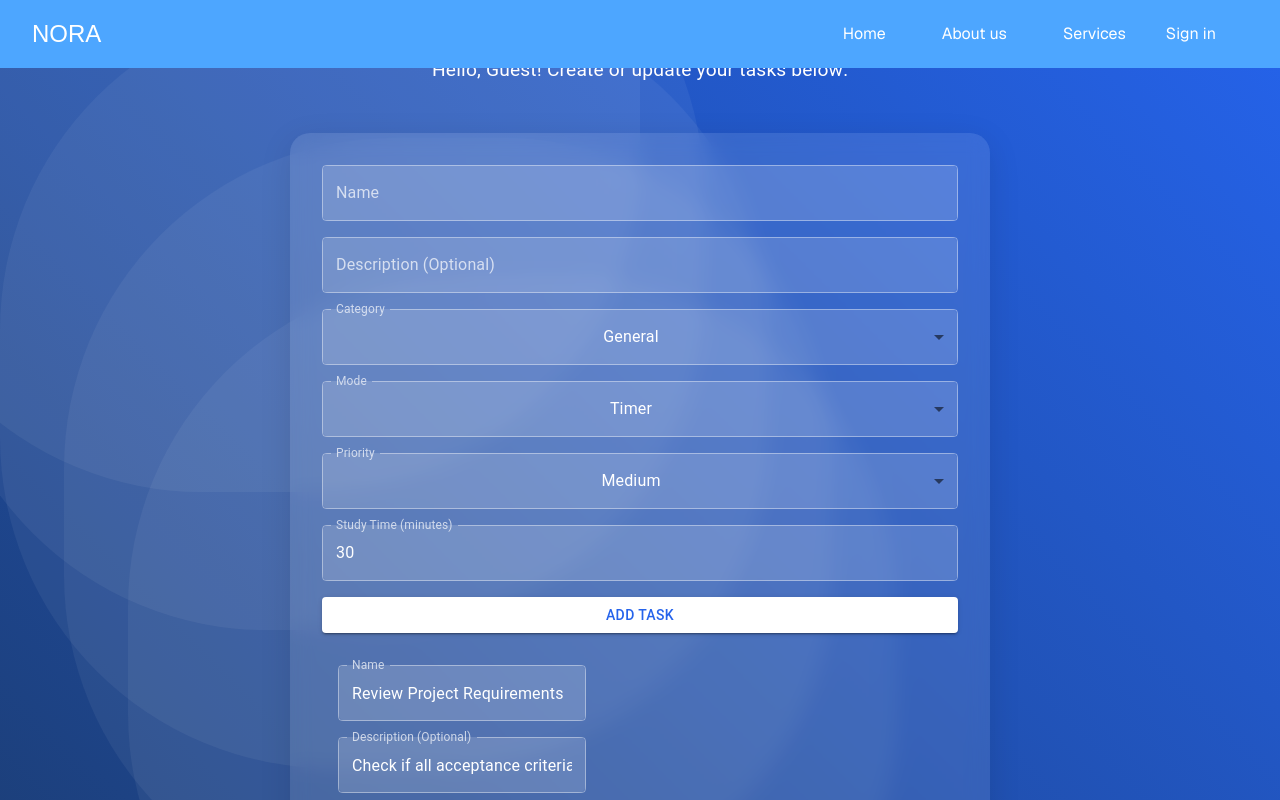
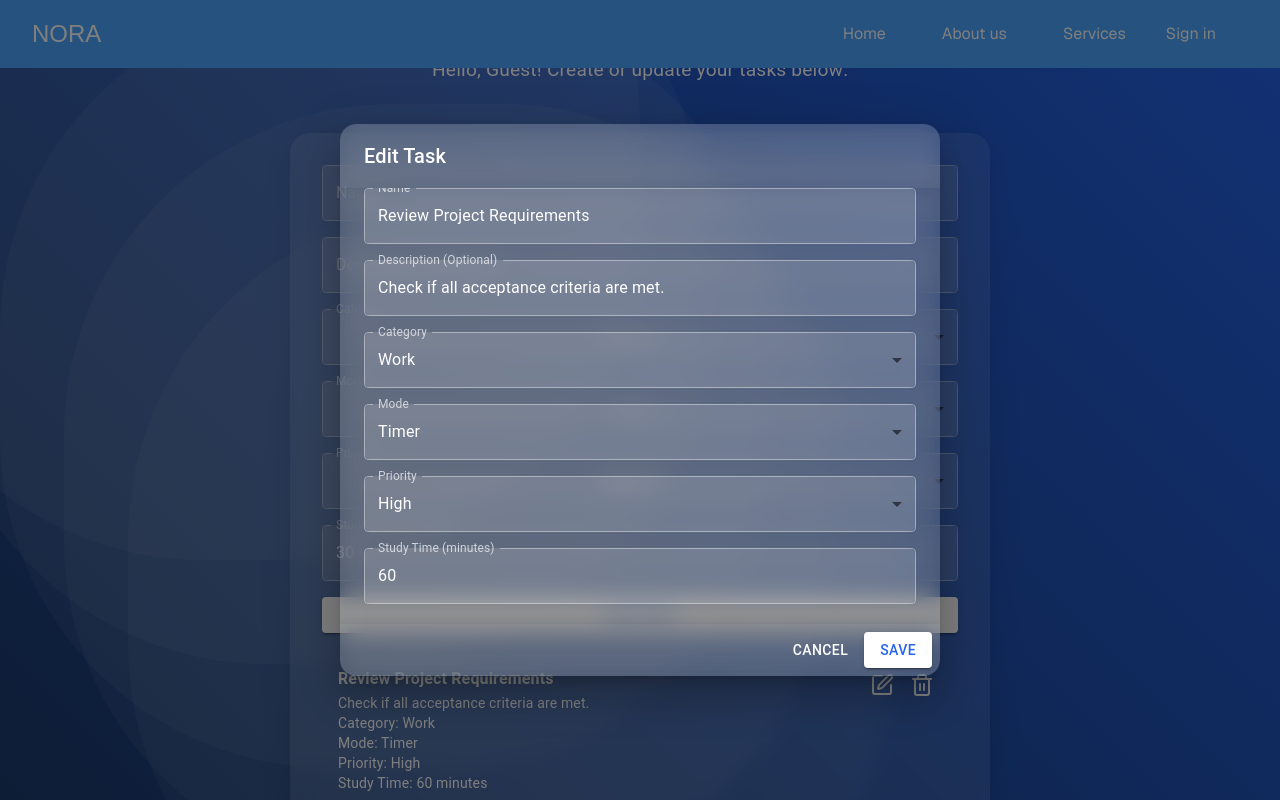
Before and after one commit to Deodat-Lawson/TMPF, a Next.js app: page /timer/manage-tasks in a window 1280 px wide. Both pictures are taken after a click on the button 882 px from the left and 685 px from the top of the page. Shown: the top 800 px of the page. Built offline with nearby package versions, Linux system fonts and the light colour scheme; no server answers.

Commit message:
designed task-management frontend

```diff
--- a/src/app/timer/manage-tasks/page.tsx
+++ b/src/app/timer/manage-tasks/page.tsx
@@ -1,5 +1,4 @@
 "use client";
-
 
 import React, { useState } from "react";
 import { useUser } from "@clerk/nextjs";
@@ -14,18 +13,25 @@ import {
   InputLabel,
   Select,
   MenuItem,
+  Dialog,
+  DialogTitle,
+  DialogContent,
+  DialogActions,
+  DialogContentText,
+  PaperProps,
 } from "@mui/material";
-import { Edit, Trash2, Save, XCircle } from "lucide-react";
+import { Edit, Trash2 } from "lucide-react";
 import styles from "../../../styles/Timer/TaskManagement.module.css";
+
 /**
  * Each Task has:
  * - id
  * - name (required)
  * - description (optional)
- * - category
- * - mode (Timer or Stopwatch)
- * - priority (High, Medium, Low)
- * - studyTime (only relevant if mode === 'Timer')
+ * - category (string)
+ * - mode ("Timer" | "Stopwatch")
+ * - priority ("High" | "Medium" | "Low")
+ * - studyTime (number, only relevant if mode === 'Timer')
  */
 interface Task {
   id: number;
@@ -37,11 +43,72 @@ interface Task {
   studyTime?: number;
 }
 
+/** Common style overrides for MUI TextFields to match glassy theme. */
+const textFieldStyle = {
+  backgroundColor: "rgba(255, 255, 255, 0.15)",
+  borderRadius: "8px",
+  "& .MuiOutlinedInput-root": {
+    color: "white",
+    "& fieldset": {
+      borderColor: "rgba(255, 255, 255, 0.4)",
+    },
+    "&:hover fieldset": {
+      borderColor: "rgba(255, 255, 255, 0.7)",
+    },
+    "&.Mui-focused fieldset": {
+      borderColor: "#ffffff",
+    },
+  },
+  "& .MuiInputLabel-root": {
+    color: "rgba(255, 255, 255, 0.7)",
+  },
+  "& .MuiInputLabel-root.Mui-focused": {
+    color: "#ffffff",
+  },
+};
+
+/** Common style overrides for MUI FormControl+Select. */
+const formControlStyle = {
+  minWidth: 150,
+  backgroundColor: "rgba(255, 255, 255, 0.15)",
+  borderRadius: "8px",
+  "& .MuiOutlinedInput-root": {
+    color: "white",
+    "& fieldset": {
+      borderColor: "rgba(255, 255, 255, 0.4)",
+    },
+    "&:hover fieldset": {
+      borderColor: "rgba(255, 255, 255, 0.7)",
+    },
+    "&.Mui-focused fieldset": {
+      borderColor: "#ffffff",
+    },
+  },
+  "& .MuiInputLabel-root": {
+    color: "rgba(255, 255, 255, 0.7)",
+  },
+  "& .MuiInputLabel-root.Mui-focused": {
+    color: "#ffffff",
+  },
+};
+
+/** Style for the Dialog's 'paper' to create a glassy backdrop. */
+const dialogPaperStyle: PaperProps = {
+  sx: {
+    backgroundColor: "rgba(255, 255, 255, 0.08)",
+    backdropFilter: "blur(12px)",
+    borderRadius: "16px",
+    color: "white",
+  },
+};
+
 const ManageTasksPage: React.FC = () => {
   const { user } = useUser();
   const router = useRouter();
 
-  // Sample tasks in local state
+  // -------------------------------------
+  //   TASKS STATE
+  // -------------------------------------
   const [tasks, setTasks] = useState<Task[]>([
     {
       id: 1,
@@ -50,7 +117,7 @@ const ManageTasksPage: React.FC = () => {
       category: "Work",
       mode: "Timer",
       priority: "High",
-      studyTime: 60, // minutes
+      studyTime: 60,
     },
     {
       id: 2,
@@ -61,7 +128,9 @@ const ManageTasksPage: React.FC = () => {
     },
   ]);
 
-  // For creating a new task
+  // -------------------------------------
+  //   CREATE NEW TASK
+  // -------------------------------------
   const [newName, setNewName] = useState("");
   const [newDescription, setNewDescription] = useState("");
   const [newCategory, setNewCategory] = useState("General");
@@ -71,7 +140,32 @@ const ManageTasksPage: React.FC = () => {
   );
   const [newStudyTime, setNewStudyTime] = useState<number>(30);
 
-  // For editing an existing task
+  const handleCreateTask = () => {
+    if (!newName.trim()) return;
+    const newTask: Task = {
+      id: Date.now(),
+      name: newName,
+      description: newDescription.trim() || undefined,
+      category: newCategory,
+      mode: newMode,
+      priority: newPriority,
+      ...(newMode === "Timer" && { studyTime: newStudyTime }),
+    };
+    setTasks((prev) => [...prev, newTask]);
+
+    // Reset the form
+    setNewName("");
+    setNewDescription("");
+    setNewCategory("General");
+    setNewMode("Timer");
+    setNewPriority("Medium");
+    setNewStudyTime(30);
+  };
+
+  // -------------------------------------
+  //   EDIT TASK (MODAL)
+  // -------------------------------------
+  const [isEditModalOpen, setIsEditModalOpen] = useState(false);
   const [editTaskId, setEditTaskId] = useState<number | null>(null);
   const [editName, setEditName] = useState("");
   const [editDescription, setEditDescription] = useState("");
@@ -82,37 +176,7 @@ const ManageTasksPage: React.FC = () => {
   );
   const [editStudyTime, setEditStudyTime] = useState<number>(30);
 
-  // ---------------------------
-  //   CREATE
-  // ---------------------------
-  const handleCreateTask = () => {
-    if (!newName.trim()) return;
-
-    const newTask: Task = {
-      id: Date.now(), // simplistic ID
-      name: newName,
-      description: newDescription.trim() ? newDescription : undefined,
-      category: newCategory,
-      mode: newMode,
-      priority: newPriority,
-      // Only set studyTime if mode === 'Timer'
-      ...(newMode === "Timer" && { studyTime: newStudyTime }),
-    };
-    setTasks((prev) => [...prev, newTask]);
-
-    // Reset form
-    setNewName("");
-    setNewDescription("");
-    setNewCategory("General");
-    setNewMode("Timer");
-    setNewPriority("Medium");
-    setNewStudyTime(30);
-  };
-
-  // ---------------------------
-  //   START EDIT
-  // ---------------------------
-  const handleStartEdit = (task: Task) => {
+  const openEditModal = (task: Task) => {
     setEditTaskId(task.id);
     setEditName(task.name);
     setEditDescription(task.description || "");
@@ -120,11 +184,21 @@ const ManageTasksPage: React.FC = () => {
     setEditMode(task.mode);
     setEditPriority(task.priority);
     setEditStudyTime(task.studyTime || 30);
+    setIsEditModalOpen(true);
   };
 
-  // ---------------------------
-  //   SAVE EDIT
-  // ---------------------------
+  const closeEditModal = () => {
+    setIsEditModalOpen(false);
+    // Reset edit fields
+    setEditTaskId(null);
+    setEditName("");
+    setEditDescription("");
+    setEditCategory("General");
+    setEditMode("Timer");
+    setEditPriority("Medium");
+    setEditStudyTime(30);
+  };
+
   const handleSaveEdit = () => {
     if (!editName.trim() || editTaskId === null) return;
 
@@ -134,7 +208,7 @@ const ManageTasksPage: React.FC = () => {
         return {
           ...t,
           name: editName,
-          description: editDescription.trim() ? editDescription : undefined,
+          description: editDescription.trim() || undefined,
           category: editCategory,
           mode: editMode,
           priority: editPriority,
@@ -142,29 +216,35 @@ const ManageTasksPage: React.FC = () => {
         };
       })
     );
-    cancelEdit();
+    closeEditModal();
   };
 
-  // ---------------------------
-  //   CANCEL EDIT
-  // ---------------------------
-  const cancelEdit = () => {
-    setEditTaskId(null);
-    setEditName("");
-    setEditDescription("");
-    setEditCategory("General");
-    setEditMode("Timer");
-    setEditPriority("Medium");
-    setEditStudyTime(30);
+  // -------------------------------------
+  //   DELETE TASK (CONFIRMATION)
+  // -------------------------------------
+  const [isDeleteDialogOpen, setIsDeleteDialogOpen] = useState(false);
+  const [taskToDelete, setTaskToDelete] = useState<Task | null>(null);
+
+  const openDeleteDialog = (task: Task) => {
+    setTaskToDelete(task);
+    setIsDeleteDialogOpen(true);
   };
 
-  // ---------------------------
-  //   DELETE
-  // ---------------------------
-  const handleDeleteTask = (id: number) => {
-    setTasks((prev) => prev.filter((t) => t.id !== id));
+  const closeDeleteDialog = () => {
+    setIsDeleteDialogOpen(false);
+    setTaskToDelete(null);
   };
 
+  const handleConfirmDelete = () => {
+    if (taskToDelete) {
+      setTasks((prev) => prev.filter((t) => t.id !== taskToDelete.id));
+    }
+    closeDeleteDialog();
+  };
+
+  // -------------------------------------
+  //   RENDER
+  // -------------------------------------
   return (
     <div className={styles.pageContainer}>
       {/* Animated background */}
@@ -189,7 +269,6 @@ const ManageTasksPage: React.FC = () => {
         <div className={styles.glassContainer}>
           {/* CREATE NEW TASK FORM */}
           <div className={styles.taskForm}>
-            {/* Name */}
             <TextField
               label="Name"
               variant="outlined"
@@ -197,8 +276,6 @@ const ManageTasksPage: React.FC = () => {
               onChange={(e) => setNewName(e.target.value)}
               sx={textFieldStyle}
             />
-
-            {/* Description (optional) */}
             <TextField
               label="Description (Optional)"
               variant="outlined"
@@ -206,8 +283,6 @@ const ManageTasksPage: React.FC = () => {
               onChange={(e) => setNewDescription(e.target.value)}
               sx={textFieldStyle}
             />
-
-            {/* Category */}
             <FormControl variant="outlined" sx={formControlStyle}>
               <InputLabel>Category</InputLabel>
               <Select
@@ -222,8 +297,6 @@ const ManageTasksPage: React.FC = () => {
                 <MenuItem value="Exercise">Exercise</MenuItem>
               </Select>
             </FormControl>
-
-            {/* Mode */}
             <FormControl variant="outlined" sx={formControlStyle}>
               <InputLabel>Mode</InputLabel>
               <Select
@@ -238,8 +311,6 @@ const ManageTasksPage: React.FC = () => {
                 <MenuItem value="Stopwatch">Stopwatch</MenuItem>
               </Select>
             </FormControl>
-
-            {/* Priority */}
             <FormControl variant="outlined" sx={formControlStyle}>
               <InputLabel>Priority</InputLabel>
               <Select
@@ -255,8 +326,6 @@ const ManageTasksPage: React.FC = () => {
                 <MenuItem value="Low">Low</MenuItem>
               </Select>
             </FormControl>
-
-            {/* Study Time (only if mode === 'Timer') */}
             {newMode === "Timer" && (
               <TextField
                 label="Study Time (minutes)"
@@ -268,15 +337,12 @@ const ManageTasksPage: React.FC = () => {
                 sx={textFieldStyle}
               />
             )}
-
             <Button
               variant="contained"
               sx={{
                 backgroundColor: "white",
                 color: "#2563eb",
-                "&:hover": {
-                  backgroundColor: "#f2f2f2",
-                },
+                "&:hover": { backgroundColor: "#f2f2f2" },
               }}
               onClick={handleCreateTask}
             >
@@ -285,114 +351,17 @@ const ManageTasksPage: React.FC = () => {
           </div>
 
           {/* TASK LIST */}
-          {tasks.map((task) => {
-            const isEditing = editTaskId === task.id;
-            return (
+          {tasks.map((task) => (
             <div key={task.id} className={styles.taskItem}>
-                {isEditing ? (
-                  /* -------------------- */
-                  /*    EDITING  MODE    */
-                  /* -------------------- */
-                  <div className={styles.inlineForm}>
-                    <TextField
-                      label="Name"
-                      variant="outlined"
-                      value={editName}
-                      onChange={(e) => setEditName(e.target.value)}
-                      sx={{ ...textFieldStyle, marginBottom: "0.5rem" }}
-                    />
-                    <TextField
-                      label="Description (Optional)"
-                      variant="outlined"
-                      value={editDescription}
-                      onChange={(e) => setEditDescription(e.target.value)}
-                      sx={{ ...textFieldStyle, marginBottom: "0.5rem" }}
-                    />
-                    {/* Category */}
-                    <FormControl variant="outlined" sx={{ ...formControlStyle, marginBottom: "0.5rem" }}>
-                      <InputLabel>Category</InputLabel>
-                      <Select
-                        value={editCategory}
-                        onChange={(e) => setEditCategory(e.target.value as string)}
-                        label="Category"
-                        style={{ backgroundColor: "transparent" }}
-                      >
-                        <MenuItem value="General">General</MenuItem>
-                        <MenuItem value="Work">Work</MenuItem>
-                        <MenuItem value="Hobby">Hobby</MenuItem>
-                        <MenuItem value="Exercise">Exercise</MenuItem>
-                      </Select>
-                    </FormControl>
-                    {/* Mode */}
-                    <FormControl variant="outlined" sx={{ ...formControlStyle, marginBottom: "0.5rem" }}>
-                      <InputLabel>Mode</InputLabel>
-                      <Select
-                        value={editMode}
-                        onChange={(e) =>
-                          setEditMode(e.target.value as "Timer" | "Stopwatch")
-                        }
-                        label="Mode"
-                        style={{ backgroundColor: "transparent" }}
-                      >
-                        <MenuItem value="Timer">Timer</MenuItem>
-                        <MenuItem value="Stopwatch">Stopwatch</MenuItem>
-                      </Select>
-                    </FormControl>
-                    {/* Priority */}
-                    <FormControl variant="outlined" sx={{ ...formControlStyle, marginBottom: "0.5rem" }}>
-                      <InputLabel>Priority</InputLabel>
-                      <Select
-                        value={editPriority}
-                        onChange={(e) =>
-                          setEditPriority(
-                            e.target.value as "High" | "Medium" | "Low"
-                          )
-                        }
-                        label="Priority"
-                        style={{ backgroundColor: "transparent" }}
-                      >
-                        <MenuItem value="High">High</MenuItem>
-                        <MenuItem value="Medium">Medium</MenuItem>
-                        <MenuItem value="Low">Low</MenuItem>
-                      </Select>
-                    </FormControl>
-                    {/* Study Time if Timer */}
-                    {editMode === "Timer" && (
-                      <TextField
-                        label="Study Time (minutes)"
-                        type="number"
-                        variant="outlined"
-                        value={editStudyTime}
-                        onChange={(e) => setEditStudyTime(parseInt(e.target.value, 10))}
-                        inputProps={{ min: 1 }}
-                        sx={{ ...textFieldStyle, marginBottom: "0.5rem" }}
-                      />
-                    )}
-                    <div className={styles.buttonRow}>
-                      <IconButton onClick={handleSaveEdit} sx={{ color: "white" }} title="Save">
-                        <Save />
-                      </IconButton>
-                      <IconButton onClick={cancelEdit} sx={{ color: "white" }} title="Cancel">
-                        <XCircle />
-                      </IconButton>
-                    </div>
-                  </div>
-                ) : (
-                  /* -------------------- */
-                  /*     VIEW  MODE      */
-                  /* -------------------- */
-                  <>
               <div style={{ textAlign: "left", marginRight: "1rem" }}>
                 <Typography variant="subtitle1" sx={{ fontWeight: "bold", color: "white" }}>
                   {task.name}
                 </Typography>
-                      {/* Optional description */}
                 {task.description && (
                   <Typography variant="body2" sx={{ color: "white" }}>
                     {task.description}
                   </Typography>
                 )}
-                      {/* Category, Mode, Priority, StudyTime */}
                 <Typography variant="body2" sx={{ color: "white" }}>
                   Category: {task.category}
                 </Typography>
@@ -410,27 +379,24 @@ const ManageTasksPage: React.FC = () => {
               </div>
               <div>
                 <IconButton
-                        onClick={() => handleStartEdit(task)}
+                  onClick={() => openEditModal(task)}
                   sx={{ color: "white" }}
                   title="Edit"
                 >
                   <Edit />
                 </IconButton>
                 <IconButton
-                        onClick={() => handleDeleteTask(task.id)}
+                  onClick={() => openDeleteDialog(task)}
                   sx={{ color: "white" }}
                   title="Delete"
                 >
                   <Trash2 />
                 </IconButton>
               </div>
-                  </>
-                )}
             </div>
-            );
-          })}
+          ))}
 
-          {/* Back to Home Button */}
+          {/* Back to Home button */}
           <Button
             variant="outlined"
             sx={{ marginTop: "1rem", color: "white", borderColor: "white" }}
@@ -440,57 +406,176 @@ const ManageTasksPage: React.FC = () => {
           </Button>
         </div>
       </Container>
+
+      {/* EDIT TASK MODAL - Glass-themed */}
+      <Dialog
+        open={isEditModalOpen}
+        onClose={closeEditModal}
+        maxWidth="sm"
+        fullWidth
+        PaperProps={dialogPaperStyle}
+      >
+        <DialogTitle
+          sx={{
+            backgroundColor: "rgba(255, 255, 255, 0.1)",
+            backdropFilter: "blur(10px)",
+            color: "white",
+          }}
+        >
+          Edit Task
+        </DialogTitle>
+
+        <DialogContent
+          sx={{
+            backgroundColor: "rgba(255, 255, 255, 0.05)",
+            backdropFilter: "blur(10px)",
+          }}
+        >
+          <TextField
+            label="Name"
+            variant="outlined"
+            fullWidth
+            value={editName}
+            onChange={(e) => setEditName(e.target.value)}
+            sx={{ ...textFieldStyle, marginBottom: "1rem" }}
+          />
+          <TextField
+            label="Description (Optional)"
+            variant="outlined"
+            fullWidth
+            value={editDescription}
+            onChange={(e) => setEditDescription(e.target.value)}
+            sx={{ ...textFieldStyle, marginBottom: "1rem" }}
+          />
+          <FormControl
+            variant="outlined"
+            sx={{ ...formControlStyle, marginBottom: "1rem" }}
+            fullWidth
+          >
+            <InputLabel>Category</InputLabel>
+            <Select
+              value={editCategory}
+              onChange={(e) => setEditCategory(e.target.value as string)}
+              label="Category"
+              style={{ backgroundColor: "transparent" }}
+            >
+              <MenuItem value="General">General</MenuItem>
+              <MenuItem value="Work">Work</MenuItem>
+              <MenuItem value="Hobby">Hobby</MenuItem>
+              <MenuItem value="Exercise">Exercise</MenuItem>
+            </Select>
+          </FormControl>
+          <FormControl
+            variant="outlined"
+            sx={{ ...formControlStyle, marginBottom: "1rem" }}
+            fullWidth
+          >
+            <InputLabel>Mode</InputLabel>
+            <Select
+              value={editMode}
+              onChange={(e) => setEditMode(e.target.value as "Timer" | "Stopwatch")}
+              label="Mode"
+              style={{ backgroundColor: "transparent" }}
+            >
+              <MenuItem value="Timer">Timer</MenuItem>
+              <MenuItem value="Stopwatch">Stopwatch</MenuItem>
+            </Select>
+          </FormControl>
+          <FormControl
+            variant="outlined"
+            sx={{ ...formControlStyle, marginBottom: "1rem" }}
+            fullWidth
+          >
+            <InputLabel>Priority</InputLabel>
+            <Select
+              value={editPriority}
+              onChange={(e) =>
+                setEditPriority(e.target.value as "High" | "Medium" | "Low")
+              }
+              label="Priority"
+              style={{ backgroundColor: "transparent" }}
+            >
+              <MenuItem value="High">High</MenuItem>
+              <MenuItem value="Medium">Medium</MenuItem>
+              <MenuItem value="Low">Low</MenuItem>
+            </Select>
+          </FormControl>
+          {editMode === "Timer" && (
+            <TextField
+              label="Study Time (minutes)"
+              type="number"
+              variant="outlined"
+              fullWidth
+              value={editStudyTime}
+              onChange={(e) => setEditStudyTime(parseInt(e.target.value, 10))}
+              inputProps={{ min: 1 }}
+              sx={textFieldStyle}
+            />
+          )}
+        </DialogContent>
+
+        <DialogActions
+          sx={{
+            backgroundColor: "rgba(255, 255, 255, 0.1)",
+            backdropFilter: "blur(10px)",
+          }}
+        >
+          <Button onClick={closeEditModal} sx={{ color: "white" }}>
+            Cancel
+          </Button>
+          <Button
+            onClick={handleSaveEdit}
+            variant="contained"
+            sx={{ backgroundColor: "white", color: "#2563eb" }}
+          >
+            Save
+          </Button>
+        </DialogActions>
+      </Dialog>
+
+      {/* DELETE CONFIRMATION DIALOG */}
+      <Dialog
+        open={isDeleteDialogOpen}
+        onClose={closeDeleteDialog}
+        maxWidth="xs"
+        fullWidth
+        PaperProps={dialogPaperStyle}
+      >
+        <DialogTitle
+          sx={{
+            backgroundColor: "rgba(255, 255, 255, 0.1)",
+            backdropFilter: "blur(10px)",
+            color: "white",
+          }}
+        >
+          Confirm Deletion
+        </DialogTitle>
+        <DialogContent
+          sx={{
+            backgroundColor: "rgba(255, 255, 255, 0.05)",
+            backdropFilter: "blur(10px)",
+          }}
+        >
+          <DialogContentText sx={{ color: "white" }}>
+            Are you sure you want to delete this task?
+          </DialogContentText>
+        </DialogContent>
+        <DialogActions
+          sx={{
+            backgroundColor: "rgba(255, 255, 255, 0.1)",
+            backdropFilter: "blur(10px)",
+          }}
+        >
+          <Button onClick={closeDeleteDialog} sx={{ color: "white" }}>
+            Cancel
+          </Button>
+          <Button onClick={handleConfirmDelete} color="error" variant="contained">
+            Delete
+          </Button>
+        </DialogActions>
+      </Dialog>
     </div>
   );
 };
 
-/** Common style overrides for MUI TextField to match the glass theme. */
-const textFieldStyle = {
-  backgroundColor: "rgba(255, 255, 255, 0.15)",
-  borderRadius: "8px",
-  "& .MuiOutlinedInput-root": {
-    color: "white",
-    "& fieldset": {
-      borderColor: "rgba(255, 255, 255, 0.4)",
-    },
-    "&:hover fieldset": {
-      borderColor: "rgba(255, 255, 255, 0.7)",
-    },
-    "&.Mui-focused fieldset": {
-      borderColor: "#ffffff",
-    },
-  },
-  "& .MuiInputLabel-root": {
-    color: "rgba(255, 255, 255, 0.7)",
-  },
-  "& .MuiInputLabel-root.Mui-focused": {
-    color: "#ffffff",
-  },
-};
-
-/** Common style overrides for MUI FormControl + Select. */
-const formControlStyle = {
-  minWidth: 150,
-  backgroundColor: "rgba(255, 255, 255, 0.15)",
-  borderRadius: "8px",
-  "& .MuiOutlinedInput-root": {
-    color: "white",
-    "& fieldset": {
-      borderColor: "rgba(255, 255, 255, 0.4)",
-    },
-    "&:hover fieldset": {
-      borderColor: "rgba(255, 255, 255, 0.7)",
-    },
-    "&.Mui-focused fieldset": {
-      borderColor: "#ffffff",
-    },
-  },
-  "& .MuiInputLabel-root": {
-    color: "rgba(255, 255, 255, 0.7)",
-  },
-  "& .MuiInputLabel-root.Mui-focused": {
-    color: "#ffffff",
-  },
-};
-
 export default ManageTasksPage;
```
Also changed, not shown: src/styles/Timer/TaskManagement.module.css (+0 -19 lines). Lines whose indentation alone changed are shown as unchanged.
